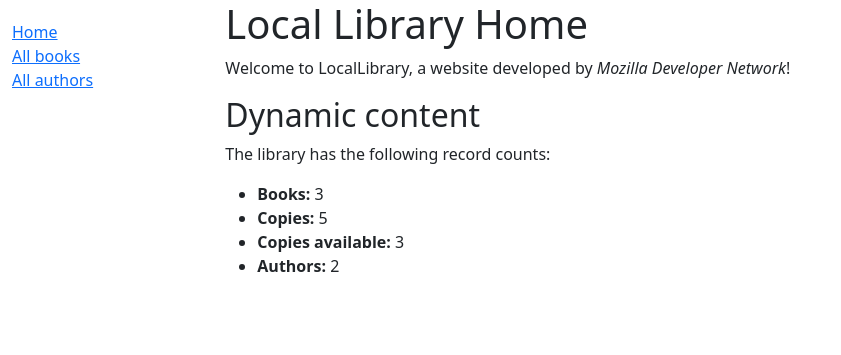
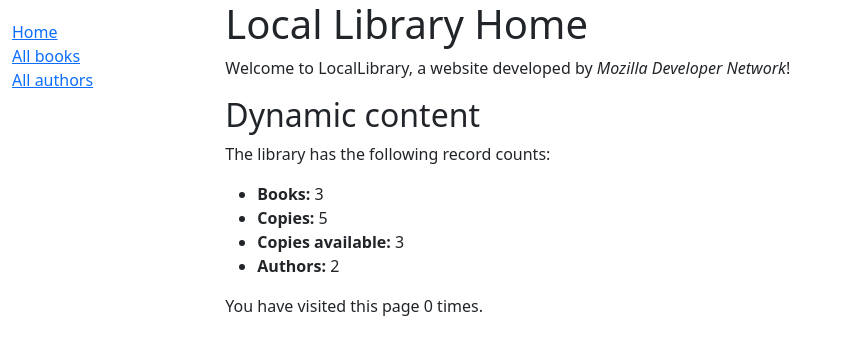
Before and after one commit to bdcarlson964/csci313-assignment-3-Benjamin-Carlson, a Django app: page /catalog/ in a window 1280 px wide. Shown: the top 355 px of the page, without its empty margins (0-841 px from the left). Run offline with Django 5.2, Linux system fonts and the light colour scheme; data comes from the database, SQL or seed files in the repository; both versions use the stored data as it was after the commit.

Commit message:
Added sessions framework

```diff
--- a/locallibrary/catalog/templates/index.html
+++ b/locallibrary/catalog/templates/index.html
@@ -19,4 +19,8 @@
     <li><strong>Copies available:</strong> {{ num_instances_available }}</li>
     <li><strong>Authors:</strong> {{ num_authors }}</li>
   </ul>
+
+  <p>
+    You have visited this page {{ num_visits }} time{{ num_visits|pluralize }}.
+  </p>
 {% endblock %}
--- a/locallibrary/catalog/views.py
+++ b/locallibrary/catalog/views.py
@@ -16,11 +16,15 @@ def index(request):
     # The 'all()' is implied by default.
     num_authors = Author.objects.count()
 
+    num_visits = request.session.get('num_visits', 0)
+    request.session['num_visits'] = num_visits + 1
+
     context = {
         'num_books': num_books,
         'num_instances': num_instances,
         'num_instances_available': num_instances_available,
         'num_authors': num_authors,
+        'num_visits': num_visits,
     }
 
     # Render the HTML template index.html with the data in the context variable
```
Also changed, not shown: locallibrary/db.sqlite3.
